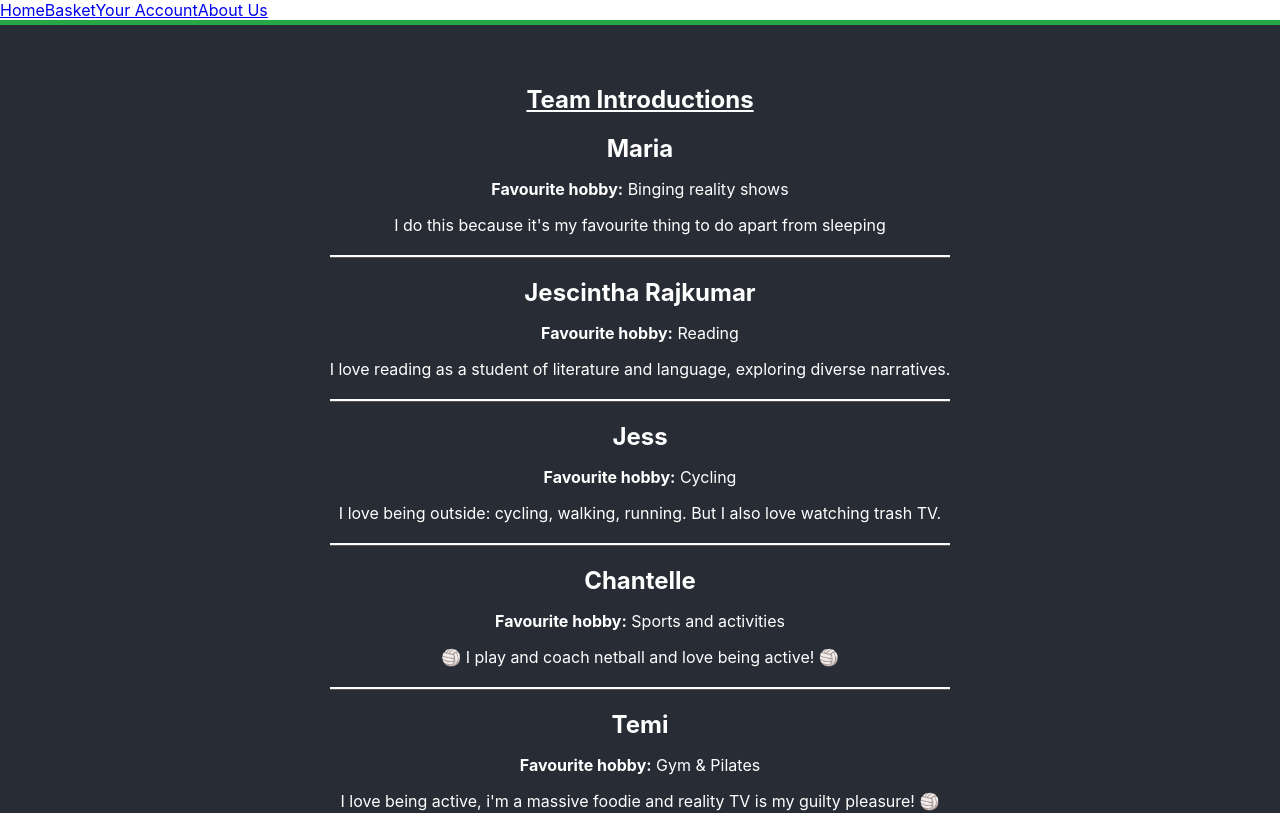
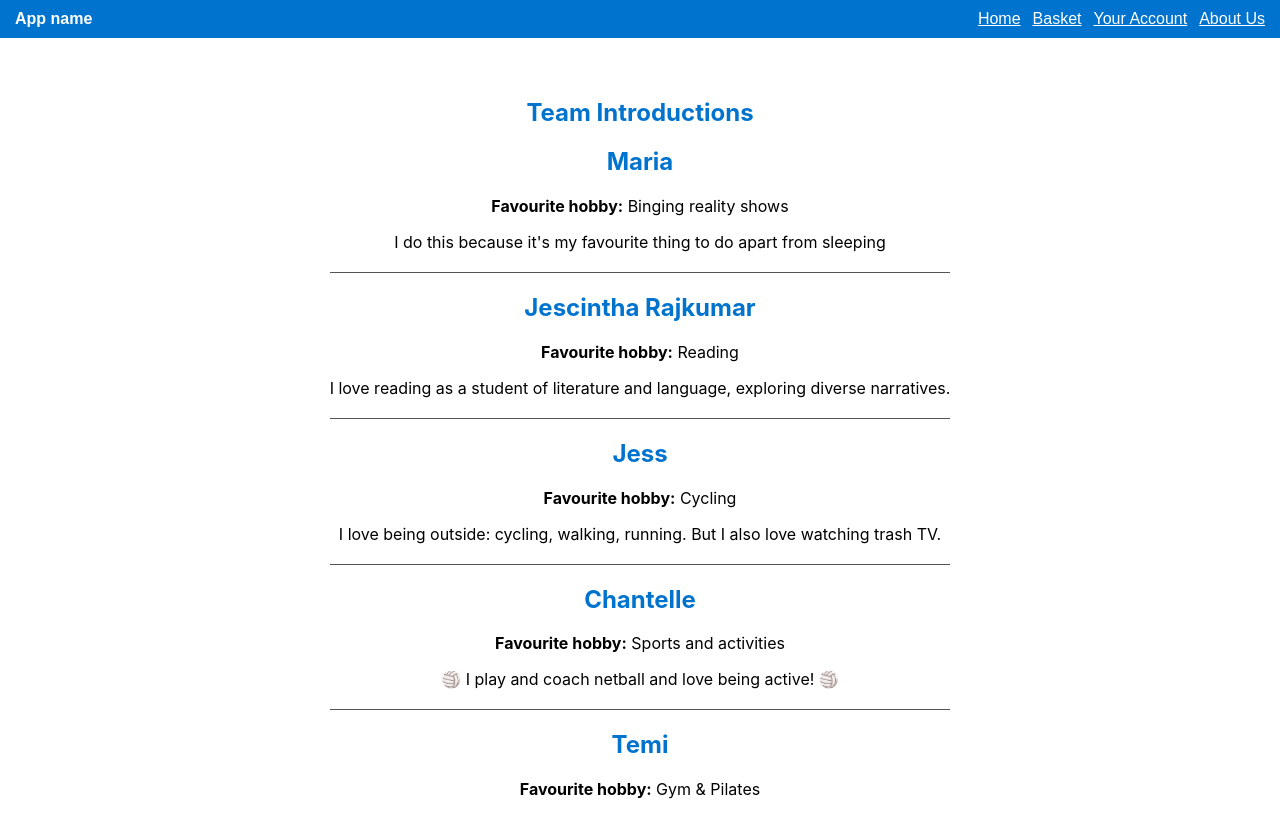
Before and after one commit to mxria-a/CFG-Group5-Project, a React (Create React App) app in the folder frontend/: page /about-us in a window 1280 px wide. Shown: the top 813 px of the page. Built offline with nearby package versions, Linux system fonts and the light colour scheme.

Commit message:
Added styling to homepage, navbar and teamintro section

```diff
--- a/frontend/src/App.css
+++ b/frontend/src/App.css
@@ -1,77 +1,24 @@
-.App {
-  text-align: center;
+/* Nav bar styling */
+.navbar {
+  display: flex;
+  justify-content: space-between; /* want logo on the left and links on the right */
+  align-items: center;
+  padding: 10px 15px;
+  background-color: #0073ce;
+  color: white;
+  font-family: Arial, sans-serif;
+  box-shadow: 0 2px 4px rgba(0, 0, 0, 0.1);
 }
 
-.App-logo {
-  height: 40vmin;
-  pointer-events: none;
+.nav-logo {
+  font-weight: bold;
 }
 
-@media (prefers-reduced-motion: no-preference) {
-  .App-logo {
-    animation: App-logo-spin infinite 20s linear;
-  }
+.nav-links {
+  display: flex;
+  gap: 12px;
 }
 
-.App-header {
-  background-color: #282c34;
-  min-height: 100vh;
-  display: flex;
-  flex-direction: column;
-  align-items: center;
-  justify-content: center;
-  font-size: calc(10px + 2vmin);
+.nav-links a {
   color: white;
 }
-
-.Introductions-header {
-  text-decoration: underline;
-}
-
-.Teammate-name {
-  margin-bottom: 0;
-}
-
-.App-header p {
-  margin-bottom: 0;
-  font-size: 18px;
-}
-
-.divider {
-  height: 2px;
-  background-color: #ffffff;
-  margin: 40px 0;
-  width: 500px;
-}
-
-
-.App-link {
-  color: #61dafb;
-}
-
-@keyframes App-logo-spin {
-  from {
-    transform: rotate(0deg);
-  }
-  to {
-    transform: rotate(360deg);
-  }
-}
-
-.team-intro-section {
-  background-color: #282c34; /* Dark grey background */
-  color: white;
-  padding: 40px 20px;
-  text-align: center;
-  border-top: 5px solid #28a745; /* Nice green border to separate from app */
-}
-
-.teammate-card {
-  margin-bottom: 20px;
-}
-
-.divider {
-  border-bottom: 1px solid #555;
-  width: 50%;
-  margin: 20px auto;
-}
--- a/frontend/src/App.jsx
+++ b/frontend/src/App.jsx
@@ -6,11 +6,14 @@ import TeamIntro from "./Components/TeamIntro";
 function App() {
   return (
     <BrowserRouter>
-      <nav>
-        <Link to="/">Home</Link>
-        <Link to="/basket">Basket</Link>
-        <Link to="/profile">Your Account</Link>
-        <Link to="/about-us">About Us</Link>
+      <nav className="navbar">
+        <div className="nav-logo">App name</div>
+        <div className="nav-links">
+          <Link to="/">Home</Link>
+          <Link to="/basket">Basket</Link>
+          <Link to="/profile">Your Account</Link>
+          <Link to="/about-us">About Us</Link>
+        </div>
       </nav>
 
       <Routes>
--- /dev/null
+++ b/frontend/src/Components/TeamIntro.css
@@ -0,0 +1,21 @@
+.team-intro-section {
+  background-color: white;
+  color: black;
+  padding: 40px 20px;
+  text-align: center;
+}
+
+.teammate-card {
+  margin-bottom: 20px;
+}
+
+.divider {
+  border-bottom: 1px solid #555;
+  width: 50%;
+  margin: 20px auto;
+}
+
+h1,
+h2 {
+  color: #0073ce;
+}
--- a/frontend/src/Pages/Homepage.css
+++ b/frontend/src/Pages/Homepage.css
@@ -1,7 +1,13 @@
+/* Homepage styles */
+.home-container {
+  display: flex;
+  justify-content: center; /* horizontal center */
+  align-items: flex-start; /* keep content near the top */
+  text-align: center;
+  padding-top: 40px; /* adjust how far from top */
+  min-height: 100vh;
+}
 
-
-
-/* Homepage styles */
 .suggestions-section {
   margin-top: 2rem;
   width: 100%;
```
Also changed, not shown: frontend/src/Components/TeamIntro.jsx (+41 -16 lines).
